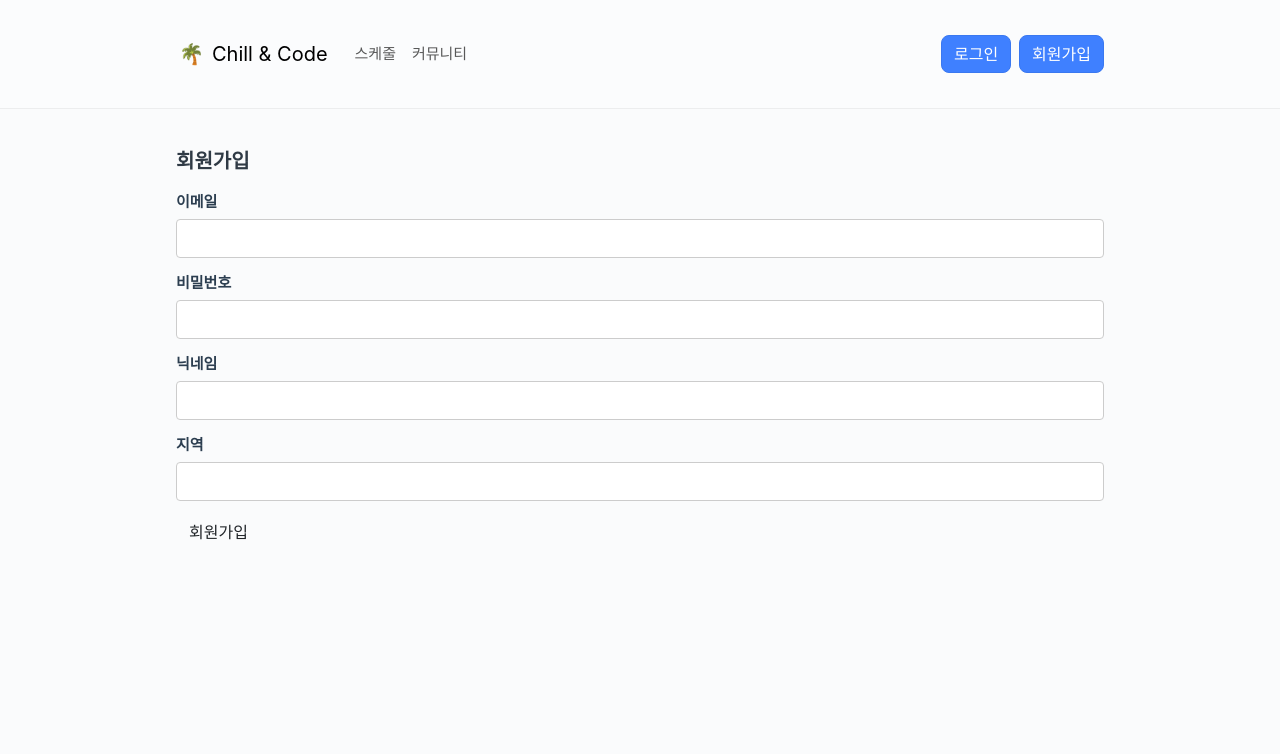
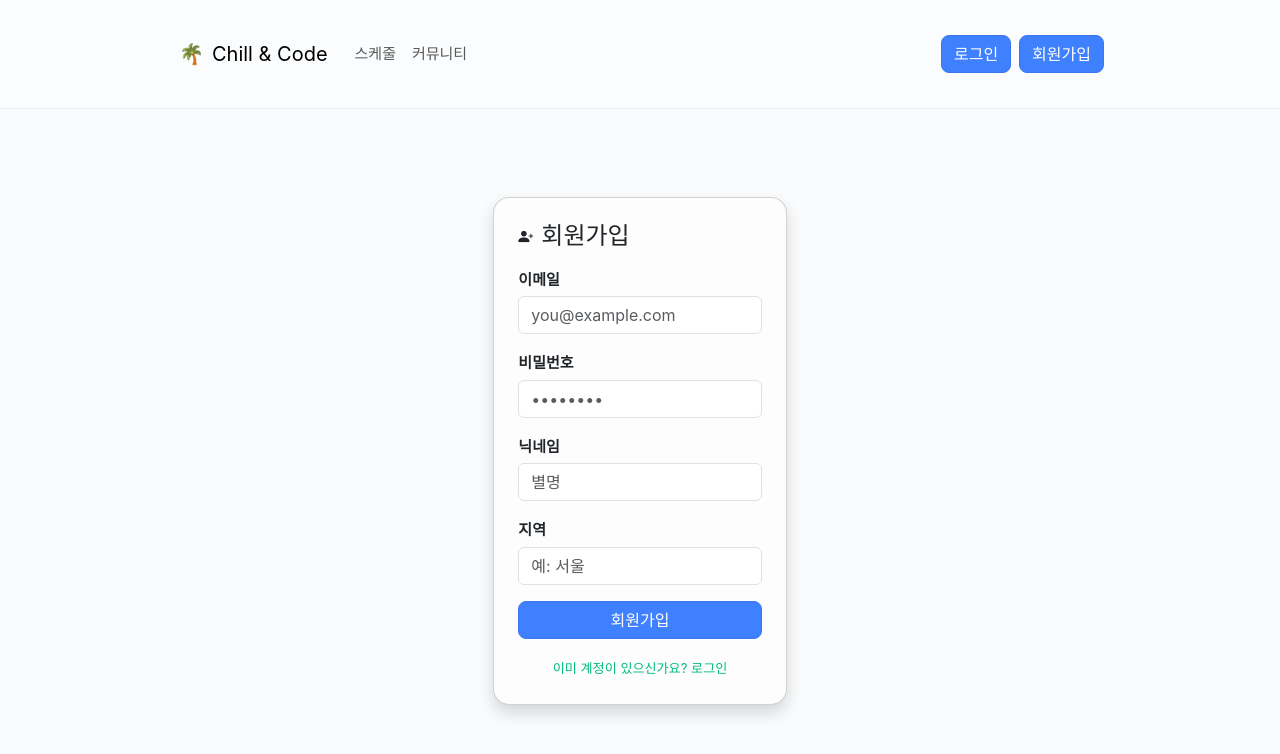
Before and after one commit to ssafy-chill-and-code/chill_and_code, a Vue app in the folder frontend/chill-and-code-fe/: page /signup in a window 1280 px wide. Shown: the top 754 px of the page. Built offline with nearby package versions, Linux system fonts and the light colour scheme; no server answers.

Commit message:
Fix: 프론트의 일정 등록 백엔드 기준으로 수정

```diff
--- a/frontend/chill-and-code-fe/src/views/ScheduleCreateView.vue
+++ b/frontend/chill-and-code-fe/src/views/ScheduleCreateView.vue
@@ -3,13 +3,31 @@ import { ref } from 'vue'
 import { useRouter } from 'vue-router'
 import { useScheduleStore } from '../stores/schedule'
 
-const form = ref({ title: '', scheduleType: '', startDateTime: '', endDateTime: '' })
+const form = ref({
+  title: '',
+  scheduleType: '',
+  startDate: '',
+  startTime: '',
+  endDate: '',
+  endTime: '',
+})
 const scheduleStore = useScheduleStore()
 const router = useRouter()
 
+const toDateTime = (date, time) => {
+  const t = time && time.length >= 4 ? time : '00:00'
+  return `${date}T${t}:00`
+}
+
 const onCreate = async () => {
   try {
-    await scheduleStore.createSchedule(form.value)
+    const payload = {
+      title: form.value.title,
+      scheduleType: form.value.scheduleType,
+      startDateTime: toDateTime(form.value.startDate, form.value.startTime),
+      endDateTime: toDateTime(form.value.endDate, form.value.endTime),
+    }
+    await scheduleStore.createSchedule(payload)
     alert('일정이 생성되었습니다.')
     router.push('/schedule')
   } catch (e) {
@@ -34,11 +52,21 @@ const onCreate = async () => {
           <div class="row g-3">
             <div class="col-md-6">
               <label class="form-label">시작일</label>
-              <input class="form-control" v-model="form.startDateTime" type="date" />
+              <input class="form-control" v-model="form.startDate" type="date" />
             </div>
             <div class="col-md-6">
+              <label class="form-label">시작 시간</label>
+              <input class="form-control" v-model="form.startTime" type="time" />
+            </div>
+          </div>
+          <div class="row g-3 mt-1">
+            <div class="col-md-6">
               <label class="form-label">종료일</label>
-              <input class="form-control" v-model="form.endDateTime" type="date" />
+              <input class="form-control" v-model="form.endDate" type="date" />
+            </div>
+            <div class="col-md-6">
+              <label class="form-label">종료 시간</label>
+              <input class="form-control" v-model="form.endTime" type="time" />
             </div>
           </div>
           <div class="mt-3">
--- a/frontend/chill-and-code-fe/src/views/ScheduleEditView.vue
+++ b/frontend/chill-and-code-fe/src/views/ScheduleEditView.vue
@@ -6,23 +6,44 @@ import { useScheduleStore } from '../stores/schedule'
 const route = useRoute()
 const router = useRouter()
 const scheduleStore = useScheduleStore()
-const form = ref({ title: '', startDateTime: '', endDateTime: '', type: '' })
+const form = ref({
+  title: '',
+  scheduleType: '',
+  startDate: '',
+  startTime: '',
+  endDate: '',
+  endTime: '',
+})
 
 onMounted(() => {
   const id = route.params.id
   const data = scheduleStore.schedules.find((s) => String(s.scheduleId) === String(id)) || {}
   const onlyDate = (v) => (typeof v === 'string' ? v.substring(0, 10) : '')
+  const onlyTime = (v) => (typeof v === 'string' && v.length >= 16 ? v.substring(11, 16) : '')
   form.value = {
     title: data.title || '',
-    startDateTime: onlyDate(data.startDateTime),
-    endDateTime: onlyDate(data.endDateTime),
     scheduleType: data.scheduleType || '',
+    startDate: onlyDate(data.startDateTime),
+    startTime: onlyTime(data.startDateTime),
+    endDate: onlyDate(data.endDateTime),
+    endTime: onlyTime(data.endDateTime),
   }
 })
 
+const toDateTime = (date, time) => {
+  const t = time && time.length >= 4 ? time : '00:00'
+  return `${date}T${t}:00`
+}
+
 const onUpdate = async () => {
   try {
-    await scheduleStore.updateSchedule(route.params.id, form.value)
+    const payload = {
+      title: form.value.title,
+      scheduleType: form.value.scheduleType,
+      startDateTime: toDateTime(form.value.startDate, form.value.startTime),
+      endDateTime: toDateTime(form.value.endDate, form.value.endTime),
+    }
+    await scheduleStore.updateSchedule(route.params.id, payload)
     alert('수정되었습니다.')
     router.push('/schedule')
   } catch (e) {
@@ -47,11 +68,21 @@ const onUpdate = async () => {
           <div class="row g-3">
             <div class="col-md-6">
               <label class="form-label">시작일</label>
-              <input class="form-control" v-model="form.startDateTime" type="date" />
+              <input class="form-control" v-model="form.startDate" type="date" />
             </div>
             <div class="col-md-6">
+              <label class="form-label">시작 시간</label>
+              <input class="form-control" v-model="form.startTime" type="time" />
+            </div>
+          </div>
+          <div class="row g-3 mt-1">
+            <div class="col-md-6">
               <label class="form-label">종료일</label>
-              <input class="form-control" v-model="form.endDateTime" type="date" />
+              <input class="form-control" v-model="form.endDate" type="date" />
+            </div>
+            <div class="col-md-6">
+              <label class="form-label">종료 시간</label>
+              <input class="form-control" v-model="form.endTime" type="time" />
             </div>
           </div>
           <div class="mt-3">
--- a/frontend/chill-and-code-fe/src/views/SignupView.vue
+++ b/frontend/chill-and-code-fe/src/views/SignupView.vue
@@ -22,24 +22,36 @@ const onSignup = async () => {
 </script>
 
 <template>
-  <div>
-    <h2 class="page-title">회원가입</h2>
-    <div class="form-group">
+  <div class="row justify-content-center">
+    <div class="col-12 col-md-5 col-lg-4">
+      <div class="card shadow rounded-4 mt-5">
+        <div class="card-body p-4">
+          <div class="d-flex align-items-center gap-2 mb-3">
+            <i class="bi bi-person-plus-fill"></i>
+            <h2 class="h4 m-0">회원가입</h2>
+          </div>
+          <div class="mb-3">
             <label class="form-label">이메일</label>
-      <input class="form-input" v-model="email" type="email" />
+            <input class="form-control" v-model="email" type="email" placeholder="you@example.com" />
           </div>
-    <div class="form-group">
+          <div class="mb-3">
             <label class="form-label">비밀번호</label>
-      <input class="form-input" v-model="password" type="password" />
+            <input class="form-control" v-model="password" type="password" placeholder="••••••••" />
           </div>
-    <div class="form-group">
+          <div class="mb-3">
             <label class="form-label">닉네임</label>
-      <input class="form-input" v-model="nickname" />
+            <input class="form-control" v-model="nickname" placeholder="별명" />
           </div>
-    <div class="form-group">
+          <div class="mb-3">
             <label class="form-label">지역</label>
-      <input class="form-input" v-model="region" />
+            <input class="form-control" v-model="region" placeholder="예: 서울" />
           </div>
-    <button class="btn" @click="onSignup">회원가입</button>
+          <button class="btn btn-primary w-100" @click="onSignup">회원가입</button>
+          <div class="text-center mt-3">
+            <RouterLink class="small text-decoration-none" to="/login">이미 계정이 있으신가요? 로그인</RouterLink>
+          </div>
+        </div>
+      </div>
+    </div>
   </div>
 </template>
```
Lines whose indentation alone changed are shown as unchanged.
